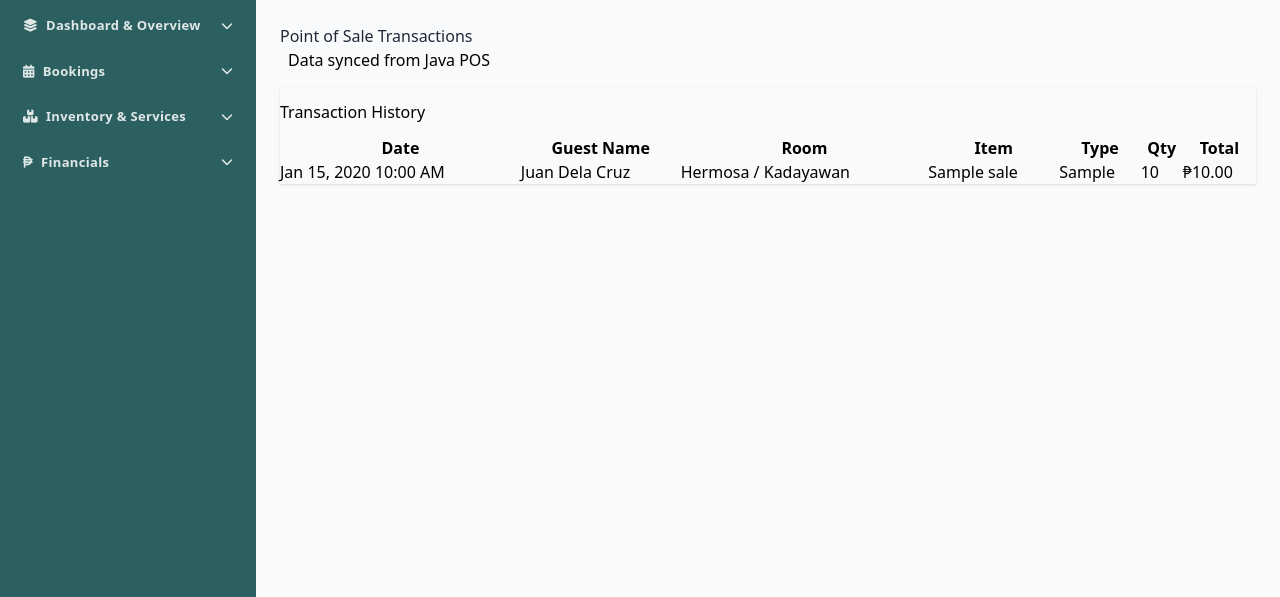
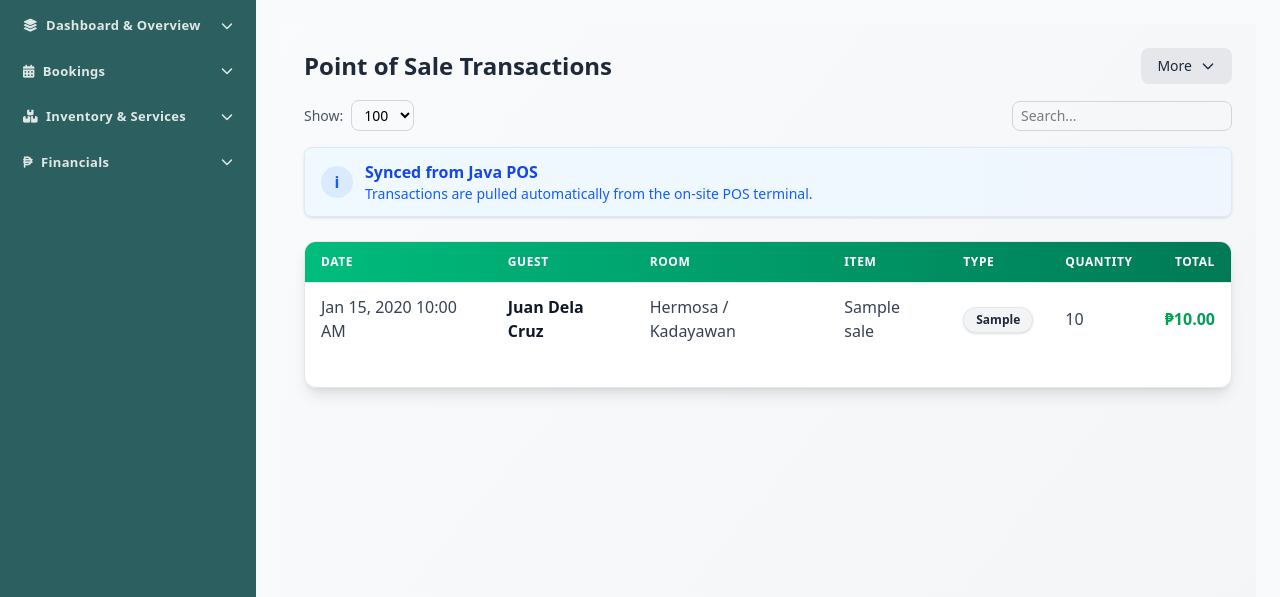
Before and after one commit to jpbreyta/laiya_grande_web, a Laravel app: page /pos in a window 1280 px wide. Shown: the part 75-672 px from the top of the page. Run offline with Laravel 12, Linux system fonts and the light colour scheme; a user stored in the database is signed in; data comes from the database, SQL or seed files in the repository; tables that the repository leaves empty hold one stand-in row (values such as "Sample post"); style sheets or scripts are compiled from the project's sources; some libraries are stand-ins or nearby versions.

Commit message:
pos ui update

```diff
--- a/resources/views/admin/pos/index.blade.php
+++ b/resources/views/admin/pos/index.blade.php
@@ -1,69 +1,105 @@
 @extends('admin.layouts.app')
 
+@php
+    $pageTitle = 'Point of Sale Transactions';
+@endphp
+
 @section('content')
-<div class="container-fluid">
-    <div class="d-flex justify-content-between align-items-center mb-4">
-        <h1 class="h3 mb-0 text-gray-800">Point of Sale Transactions</h1>
-        <span class="badge badge-info p-2">Data synced from Java POS</span>
+    <section class="p-6 bg-gradient-to-br from-gray-50 to-gray-100 min-h-screen">
+        <div class="max-w-7xl mx-auto">
+            @include('admin.components.table-controls', [
+                'more' => [
+                    ['label' => 'Export as CSV', 'route' => '#'],
+                    ['label' => 'Export as Excel', 'route' => '#'],
+                    ['label' => 'Export as PDF', 'route' => '#'],
+                ],
+                'title' => $pageTitle,
+                'search' => true,
+                'entries' => true,
+            ])
+
+            <div
+                class="bg-gradient-to-r from-sky-50 to-blue-50 border border-blue-100 text-blue-700 px-4 py-3 rounded-lg shadow-sm mb-6 flex items-center gap-3">
+                <span
+                    class="inline-flex items-center justify-center w-8 h-8 rounded-full bg-blue-100 text-blue-600 font-semibold">i</span>
+                <div>
+                    <p class="font-semibold">Synced from Java POS</p>
+                    <p class="text-sm text-blue-600">Transactions are pulled automatically from the on-site POS
+                        terminal.</p>
+                </div>
             </div>
 
-    <div class="card shadow mb-4">
-        <div class="card-header py-3">
-            <h6 class="m-0 font-weight-bold text-primary">Transaction History</h6>
+            @if (session('success'))
+                <div
+                    class="bg-gradient-to-r from-green-50 to-emerald-50 border-l-4 border-green-500 text-green-700 px-4 py-3 rounded-lg shadow-sm mb-6">
+                    {{ session('success') }}
                 </div>
-        <div class="card-body">
-            <div class="table-responsive">
-                <table class="table table-bordered" width="100%" cellspacing="0">
+            @endif
+
+            <div class="bg-white rounded-xl shadow-lg border border-gray-200 overflow-hidden">
+                <div class="overflow-x-auto">
+                    <table class="min-w-full divide-y divide-gray-200">
                         <thead>
-                        <tr>
-                            <th>Date</th>
-                            <th>Guest Name</th>
-                            <th>Room</th>
-                            <th>Item</th>
-                            <th>Type</th>
-                            <th>Qty</th>
-                            <th>Total</th>
+                            <tr
+                                class="bg-gradient-to-r from-emerald-500 to-emerald-700 text-left text-white uppercase text-xs font-bold tracking-wider">
+                                <th class="py-3 px-4">Date</th>
+                                <th class="py-3 px-4">Guest</th>
+                                <th class="py-3 px-4">Room</th>
+                                <th class="py-3 px-4">Item</th>
+                                <th class="py-3 px-4">Type</th>
+                                <th class="py-3 px-4">Quantity</th>
+                                <th class="py-3 px-4 text-right">Total</th>
                             </tr>
                         </thead>
-                    <tbody>
-                        @forelse($transactions as $txn)
-                        <tr>
-                            <td>{{ $txn->created_at->format('M d, Y h:i A') }}</td>
-                            <td>
-                                @if($txn->guestStay)
-                                    {{ $txn->guestStay->guest_name }}
-                                @else
-                                    <span class="text-danger">Guest Checkout/Unknown</span>
-                                @endif
+                        <tbody class="bg-white divide-y divide-gray-200">
+                            @forelse ($transactions as $transaction)
+                                <tr
+                                    class="hover:bg-gradient-to-r hover:from-blue-50/30 hover:to-indigo-50/20 transition-all duration-200">
+                                    <td class="py-3 px-4 text-gray-700 font-medium">
+                                        {{ $transaction->created_at->format('M d, Y h:i A') }}
                                     </td>
-                            <td>
-                                @if($txn->guestStay && $txn->guestStay->room)
-                                    {{ $txn->guestStay->room->name }}
-                                @else
-                                    -
-                                @endif
+                                    <td class="py-3 px-4 text-gray-900 font-semibold">
+                                        {{ optional($transaction->guestStay)->guest_name ?? 'Guest Checkout/Unknown' }}
                                     </td>
-                            <td>{{ $txn->item_name }}</td>
-                            <td>
-                                <span class="badge badge-{{ $txn->item_type == 'rental' ? 'warning' : 'primary' }}">
-                                    {{ ucfirst($txn->item_type) }}
+                                    <td class="py-3 px-4 text-gray-700">
+                                        {{ optional(optional($transaction->guestStay)->room)->name ?? '-' }}
+                                    </td>
+                                    <td class="py-3 px-4 text-gray-700">
+                                        {{ $transaction->item_name }}
+                                    </td>
+                                    <td class="py-3 px-4">
+                                        @php
+                                            $typeStyles = [
+                                                'rental' => 'bg-gradient-to-r from-amber-100 to-yellow-100 text-amber-800 border border-amber-200',
+                                                'food' => 'bg-gradient-to-r from-blue-100 to-indigo-100 text-blue-800 border border-blue-200',
+                                                'service' => 'bg-gradient-to-r from-purple-100 to-fuchsia-100 text-purple-800 border border-purple-200',
+                                            ];
+                                        @endphp
+                                        <span
+                                            class="inline-flex items-center px-3 py-1 rounded-full text-xs font-bold shadow-sm {{ $typeStyles[$transaction->item_type] ?? 'bg-gray-100 text-gray-800 border border-gray-200' }}">
+                                            {{ ucfirst($transaction->item_type) }}
                                         </span>
                                     </td>
-                            <td>{{ $txn->quantity }}</td>
-                            <td class="font-weight-bold">₱{{ number_format($txn->total_amount, 2) }}</td>
+                                    <td class="py-3 px-4 text-gray-700">{{ $transaction->quantity }}</td>
+                                    <td
+                                        class="py-3 px-4 text-right font-bold text-transparent bg-clip-text bg-gradient-to-r from-green-600 to-emerald-600">
+                                        ₱{{ number_format($transaction->total_amount, 2) }}
+                                    </td>
                                 </tr>
                             @empty
                                 <tr>
-                            <td colspan="7" class="text-center">No transactions found from Java POS yet.</td>
+                                    <td colspan="7" class="py-6 px-4 text-center text-gray-500">
+                                        No transactions found from Java POS yet.
+                                    </td>
                                 </tr>
                             @endforelse
                         </tbody>
                     </table>
                 </div>
-            <div class="mt-3">
+                <div class="mt-4 px-4 pb-4">
                     {{ $transactions->links() }}
                 </div>
             </div>
         </div>
-</div>
+    </section>
 @endsection
```
Lines whose indentation alone changed are shown as unchanged.
